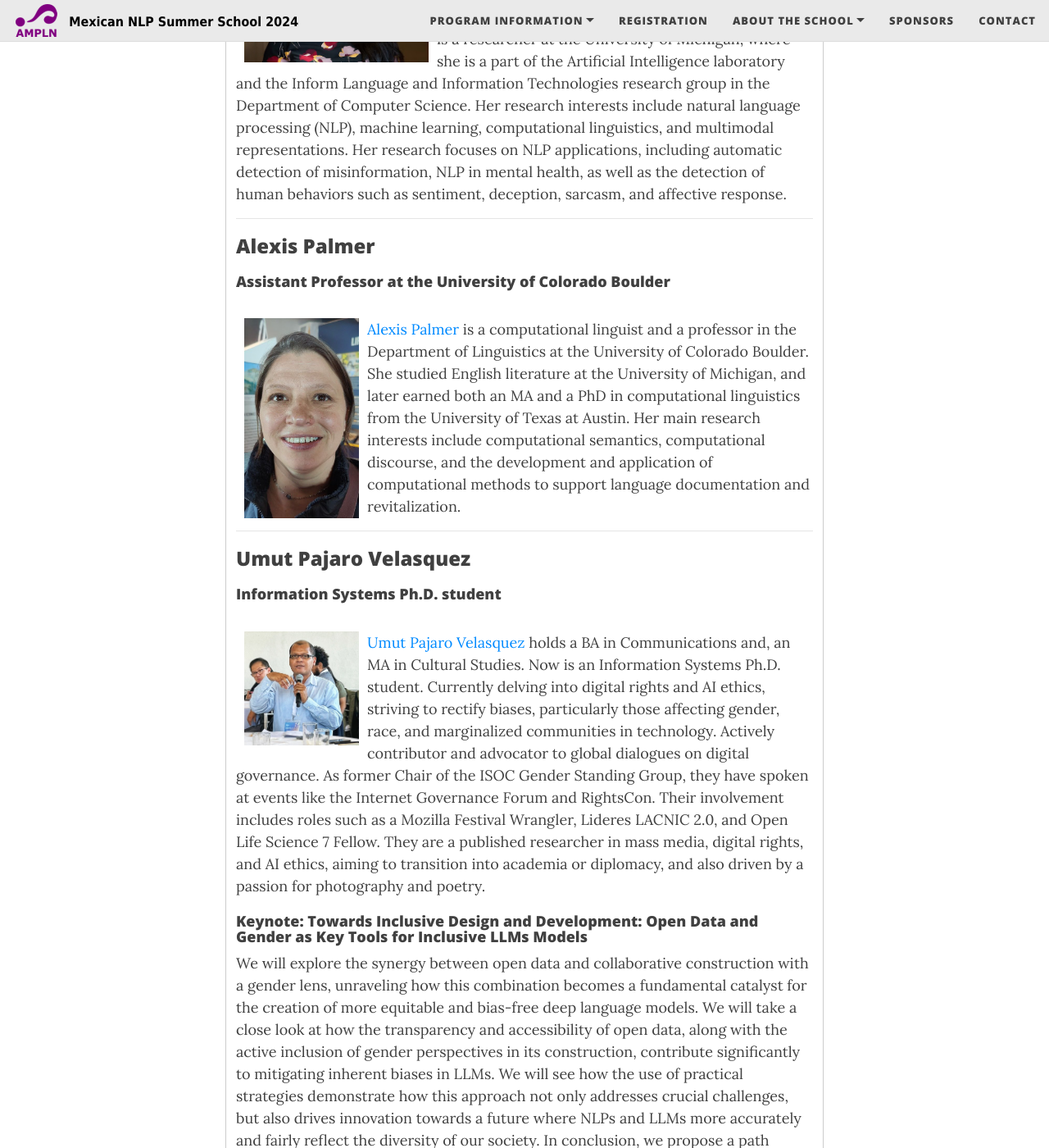
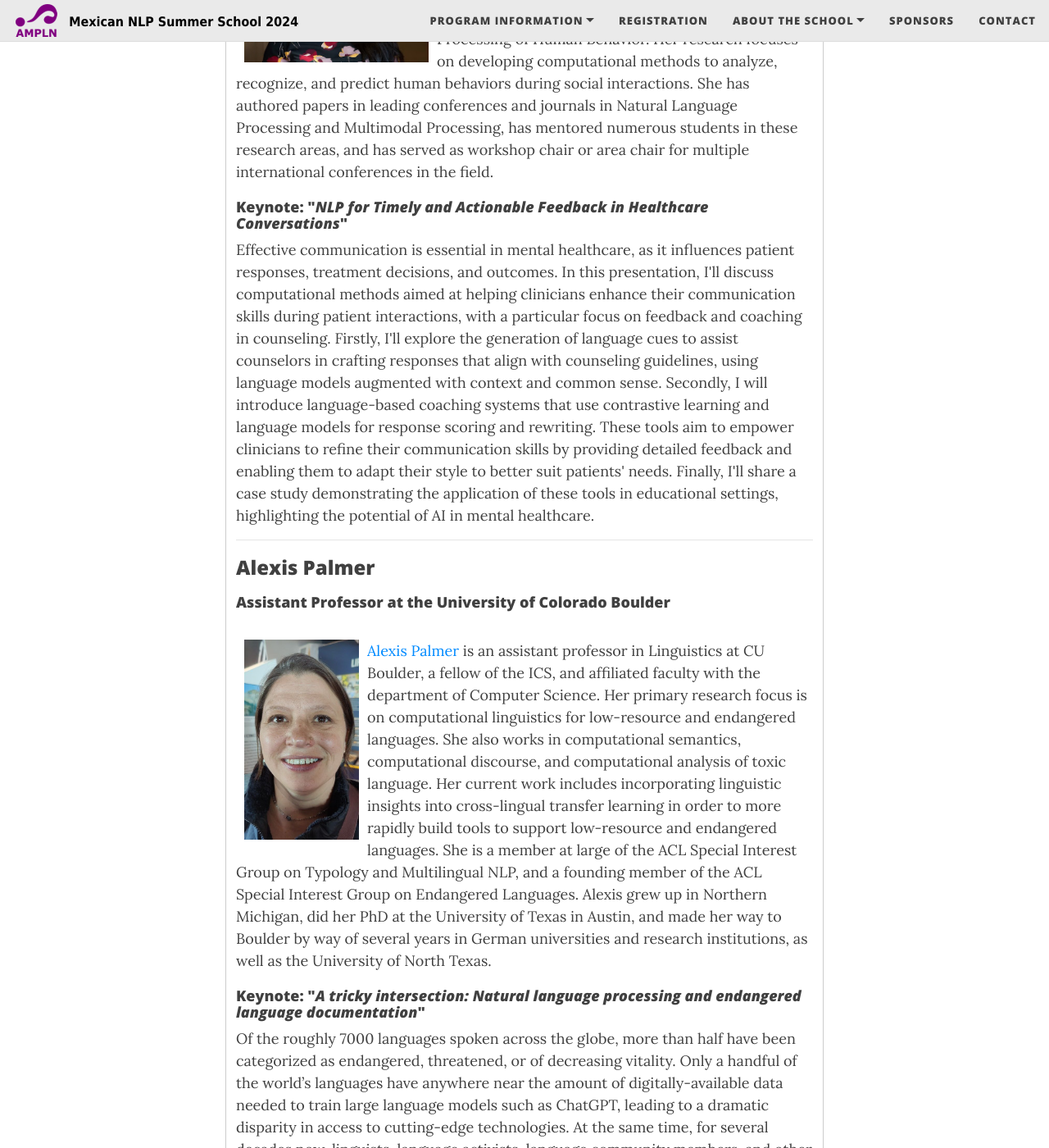
Before and after one commit to ampln/escuelaverano2024, a Jekyll site: the page built from speakers.md, in a window 1280 px wide and 1400 px high, scrolled down 1375 px. Shown: the whole window at 82% size. Built offline with Jekyll 4.4.1, drawn with Linux system fonts in a browser that asks for light colours; nearby versions of some CDN libraries; some of the changed text lies outside the part shown.

Commit message:
added abstracts for speakers

```diff
--- a/speakers.md
+++ b/speakers.md
@@ -35,7 +35,7 @@
      <a href="https://sudiptakar.info/">Sudipta Kar</a> is a Senior Applied Scientist at Amazon AGI. He received his Ph.D. in Computer Science from the University of Houston in 2020 under the supervision of Thamar Solorio. His doctoral research focused on creative text analysis. Currently, he works on developing intelligent systems to enable seamless proactivity in smart voice assistants such as Alexa. His research interests include computational systems for low-resource languages, language models, and information extraction.  He has co-organized multiple natural language processing workshops and shared tasks, including BLP, CALCS, MultiCoNER, and SentiMix. Additionally, in 2023 he led the first NLP hackathon held in Bangladesh.
 		</section>
 		<section id="additional-info">
-      <h4>Tutorial title: The Power of Rewards - Reinforcing Language Models with Reinforcement Learning </h4>
+      <h4>Tutorial title: "<i>The Power of Rewards - Reinforcing Language Models with Reinforcement Learning</i>" </h4>
 	  Language models ranging from BERT to GPT have shown impressive performance on many natural language tasks through first self-supervised pre-training on large text corpora and then fine-tuning on downstream tasks or even with zero-shot or few-shot approaches. These models are also very powerful in solving multiple tasks. However, their capabilities are still limited as they lack a built-in reward signal to directly optimize for the end task objective or align to certain human preferences.On the other hand, Reinforcement Learning (RL) is another area in machine learning which is commonly applied to develop systems that improve over real-time feedback loops (such as games). Because it provides a framework for optimizing goal-directed behavior through rewards. In this tutorial, we will explore how reinforcement learning came into the play of language modeling and suddenly changed the game by reinforcing the representational power of large language models with the ability to more efficiently solve tasks requiring reasoning, planning, and knowledge. We will first provide background on contemporary language models and reinforcement learning fundamentals. Next, we will discuss techniques for applying policy gradient methods to fine-tune language models to maximize rewards from an environment. Attendees will learn how to practically apply RL to language tasks, understand tradeoffs between different algorithms, and gain insight into state-of-the-art research in this emerging field.
 		</section>
 		<hr>
@@ -49,7 +49,7 @@
      <a href="https://danaesavi.github.io/">Danae Sánchez Villegas</a> is a postdoctoral researcher at the University of Copenhagen. She holds a Ph.D. and a Master's degree in Computer Science from the University of Sheffield and a Bachelor's degree in Computer Engineering from the Instituto Tecnológico Autónomo de México. Her research interests include multilingual natural language understanding, vision and language modeling, and computational social science. Danae has worked as a Research Associate in the Natural Language Processing Group at the University of Sheffield and as an Applied Scientist Intern at Amazon Alexa.
 		</section>
 		<section id="additional-info">
-      <h4>Tutorial title: Exploring Transformers and Limitations in Language Modeling. </h4>
+      <h4>Tutorial title: "<i>Exploring Transformers and Limitations in Language Modeling</i>" </h4>
       This tutorial explores language modeling techniques in Natural Language Processing (NLP), covering key concepts from traditional approaches to Transformer architectures. Beginning with an introduction to NLP and language modeling, it delves into probabilistic language models and progresses to neural language models, emphasizing the significance of embeddings for semantic representation. Moving on to Transformer models, we will discuss key concepts such as multi-head attention mechanisms, masked language modeling, and encoder models. Additionally, the tutorial addresses the limitations of large language models, providing insights into challenges and considerations for leveraging these models effectively in practical applications.
 		</section>
 		<hr>
@@ -63,7 +63,7 @@
      <a href="https://afaji.github.io/">Alham Fikri Aji</a> is an Assistant Professor at MBZUAI, holding a Ph.D. from the University of Edinburgh's Institute for Language, Cognition, and Computation. His doctoral research, supervised by Dr. Kenneth Heafield and Dr. Rico Sennrich, focused on enhancing the training and inference speed of machine translation. Dr. Aji's current research centers around multilingual, low-resource, and low-compute Natural Language Processing (NLP). His recent work has been in developing diverse multilingual large language models. and multilingual NLP resources, particularly for underrepresented languages, with a specific emphasis on Indonesian. He has worked at Amazon, Google, and Apple in the past.
 		</section>
 		<section id="additional-info">
-      <h4>Tutorial title: Training Lightweight Model via Knowledge Distillation and Parameter Efficient Finetuning </h4>
+      <h4>Tutorial title: "<i>Training Lightweight Model via Knowledge Distillation and Parameter Efficient Finetuning</i>" </h4>
 	  Language models can be resource-hungry and prohibitive to train and deploy for many people due to a lack of proper computing resources. In this tutorial, we delve into how to build smaller, more lightweight models without sacrificing quality via knowledge distillation. Additionally, we delve into training your model with less memory usage through parameter-efficient finetuning. In this tutorial, we will delve into the hands-on implementation. It is ideal for those just delving into the field of AI/NLP.
 		</section>
 	<hr>
@@ -76,7 +76,7 @@
 		<a href="https://sites.google.com/site/victormijangoscruz/">Víctor Mijangos de la Cruz</a> is a Full-Time Professor at the Faculty of Sciences, where he teaches subjects related to Artificial Intelligence, Neural Networks, and Computational Linguistics. In addition to teaching, he develops research projects aimed at exploring inductive biases in neural networks and the application of deep learning models for the development of technologies in indigenous languages. His interests lie in the study of the capabilities and limitations of deep learning, computational linguistics, and the creation of technologies for indigenous languages, particularly in the Otomí language.
 		</section>
 		<section id="additional-info">
-      <h4>Tutorial title: Introduction to Attention Mechanisms in Transformers.</h4>
+      <h4>Tutorial title: "<i>Introduction to Attention Mechanisms in Transformers</i>"</h4>
 	  Attention layers are currently central mechanisms in language models. Transformers, which represent the state of the art in this field, rely on the use of attention layers in combination with other strategies. Attention has also been used in models based on sequence-to-sequence recurrent networks, providing significant improvements in natural language processing tasks such as machine translation and text generation. Understanding how these mechanisms work is essential to comprehend current language models. This workshop aims to present a first approach to the attention mechanisms used in neural networks. Firstly, the basic theoretical concepts to understand attention and its operation will be presented, other attention mechanisms, mainly sparse attention, will be reviewed, and the relationship of attention with auto-encoded and auto-regressive language models will be discussed. Finally, its relationship with other mechanisms such as convolutional layers and graph layers, highlighting their advantages and disadvantages, will be addressed.
 Secondly, the technical principles for the implementation of attention mechanisms in Pytorch and their incorporation within the architecture of Transformers will be covered.
 		</section>
@@ -94,7 +94,7 @@
      	<a href="https://cs.stanford.edu/~diyiy/">Diyi Yang</a> is an assistant professor in the Computer Science Department at Stanford University, also affiliated with the Stanford NLP Group, Stanford HCI Group and Stanford Human Centered AI Institute. Her research focuses on human-centered natural language processing and computational social science.  She is a recipient of  IEEE “AI 10 to Watch” (2020), Microsoft Research Faculty Fellowship (2021),  NSF CAREER Award (2022), an ONR Young Investigator Award (2023), and a Sloan Research Fellowship (2024).   Her work has received multiple paper awards or nominations at top NLP and HCI conferences, (e.g., Best Paper Honorable Mention at ICWSM 2016, Best Paper Honorable Mention at SIGCHI 2019, and Outstanding Paper at ACL 2022).
 		</section>
 		<section id="additional-info">
-      <h4>Keynote: Human Centered NLP for Positive Impact</h4>
+	<h4>Keynote: "<i>Human Centered NLP for Positive Impact</i>"</h4>
 	  Large language models have revolutionized the way humans interact with AI systems, transforming a wide range of fields and disciplines. However, there is a growing amount of evidence and concern about the negative aspects of NLP systems such as biases and the lack of input from users. How can we build NLP systems that are more aware of human factors?  In this talk, we will present two case studies on how human-centered design can be leveraged to build responsible NLP applications. The first one presents a participatory design approach to develop dialect-inclusive language tools and adaptation techniques for low-resourced language and dialect. The second part looks at social skill training with LLMs by demonstrating how we use LLMs to teach conflict resolution skills through simulated practice. We conclude by discussing how human-AI interaction via LLMs can empower individuals and foster positive change.
 		</section>
 	<hr>
@@ -105,8 +105,14 @@
       <br />
 			<!-- Headshot image -->
 			<img width="225" id="bio-image" src="{{'/assets/images/speakers/speaker_veronica_perez.jpeg'| relative_url }}" align="left" alt="Veronica Perez Rosas" hspace="10" />
-     <a href="https://vrncapr.engin.umich.edu/">Veronica Perez Rosas</a> obtained her Ph.D. in Computer Science and Engineering from the University of North Texas in 2014. She is a Level I Researcher recognized by the National System of Researchers. Currently, she is a researcher at the University of Michigan, where she is a part of the Artificial Intelligence laboratory and the Inform Language and Information Technologies research group in the Department of Computer Science. Her research interests include natural language processing (NLP), machine learning, computational linguistics, and multimodal representations. Her research focuses on NLP applications, including automatic detection of misinformation, NLP in mental health, as well as the detection of human behaviors such as sentiment, deception, sarcasm, and affective response.
+     <a href="https://vrncapr.engin.umich.edu/">Veronica Perez Rosas</a> is an Assistant Research Scientist at the University of Michigan. Her research interests include Natural Language Processing, Machine Learning,  Affect Recognition, and Multimodal Processing of Human Behavior. Her research focuses on developing computational methods to analyze, recognize, and predict human behaviors during social interactions. She has authored papers in leading conferences and journals in Natural Language Processing and Multimodal Processing, has mentored numerous students in these research areas, and has served as workshop chair or area chair for multiple international conferences in the field.
 	 </section>
+	 <section id="additional-info">
+	 <h4>Keynote: "<i>NLP for Timely and Actionable Feedback in Healthcare Conversations</i>"</h4>
+	  Effective communication is essential in mental healthcare,
+	  as it influences patient responses, treatment decisions, and outcomes.
+	  In this presentation, I'll discuss computational methods aimed at helping clinicians enhance their communication skills during patient interactions, with a particular focus on feedback and coaching in counseling. Firstly, I'll explore the generation of language cues to assist counselors in crafting responses that align with counseling guidelines, using language models augmented with context and common sense. Secondly, I will introduce language-based coaching systems that use contrastive learning and language models for response scoring and rewriting. These tools aim to empower clinicians to refine their communication skills by providing detailed feedback and enabling them to adapt their style to better suit patients' needs. Finally, I'll share a case study demonstrating the application of these tools in educational settings, highlighting the potential of AI in mental healthcare.
+		</section>
 	 <hr>
 	<section id="main-bio">
 			<!-- h2: Tier-2 Headline (Not as important as the h1 header, but more than one allowed). -->
@@ -115,7 +121,12 @@
       <br />
 			<!-- Headshot image -->
 			<img width="140" id="bio-image" src="{{'/assets/images/speakers/speaker_alexis.png'| relative_url }}" align="left" alt="Alexis Palmer" hspace="10" />
-     	<a href="https://alexispalmer.github.io/">Alexis Palmer</a> is a computational linguist and a professor in the Department of Linguistics at the University of Colorado Boulder. She studied English literature at the University of Michigan, and later earned both an MA and a PhD in computational linguistics from the University of Texas at Austin. Her main research interests include computational semantics, computational discourse, and the development and application of computational methods to support language documentation and revitalization.
+     	<a href="https://lecs-lab.github.io/">Alexis Palmer</a> is an assistant professor in Linguistics at CU Boulder, a fellow of the ICS, and affiliated faculty with the department of Computer Science. Her primary research focus is on computational linguistics for low-resource and endangered languages. She also works in computational semantics, computational discourse, and computational analysis of toxic language. Her current work includes incorporating linguistic insights into cross-lingual transfer learning in order to more rapidly build tools to support low-resource and endangered languages. She is a member at large of the ACL Special Interest Group on Typology and Multilingual NLP, and a founding member of the ACL Special Interest Group on Endangered Languages. Alexis grew up in Northern Michigan, did her PhD at the University of Texas in Austin, and made her way to Boulder by way of several years in German universities and research institutions, as well as the University of North Texas.
+		</section>
+		<section id="additional-info">
+		<!-- <h4>Keynote: </h4> -->
+      <h4>Keynote: "<i>A tricky intersection: Natural language processing and endangered language documentation</i>"</h4>
+	  Of the roughly 7000 languages spoken across the globe, more than half have been categorized as endangered, threatened, or of decreasing vitality. Only a handful of the world’s languages have anywhere near the amount of digitally-available data needed to train large language models such as ChatGPT, leading to a dramatic disparity in access to cutting-edge technologies. At the same time, for several decades now, linguists, language activists, language community members, and other researchers have recognized language endangerment as a pressing issue and have devoted considerable time to the incredibly time-consuming work of language documentation and revitalization. And yet, as a field, we have not yet realized the potential of natural language processing (NLP) technologies to support language documentation, description, and revitalization. In this talk, I will discuss some of the structural barriers inherent to the intersection of NLP and endangered language documentation, as well as some important ethical considerations that arise at this intersection. I will also present our work on developing models to partially automate the complex linguistic analysis work involved with producing interlinear glossed text, an important format in language documentation.
 		</section>
 	<hr>
 	<section id="main-bio">
@@ -128,7 +139,7 @@
      	<a href="https://twitter.com/umutpajaro">Umut Pajaro Velasquez</a> holds a BA in Communications and, an MA in Cultural Studies. Now is an Information Systems Ph.D. student. Currently delving into digital rights and AI ethics, striving to rectify biases, particularly those affecting gender, race, and marginalized communities in technology. Actively contributor and advocator to global dialogues on digital governance. As former Chair of the ISOC Gender Standing Group, they have spoken at events like the Internet Governance Forum and RightsCon. Their involvement includes roles such as a Mozilla Festival Wrangler, Lideres LACNIC 2.0, and Open Life Science 7 Fellow. They are a published researcher in mass media, digital rights, and AI ethics, aiming to transition into academia or diplomacy, and also driven by a passion for photography and poetry.
 		</section>
 		<section id="additional-info">
-      <h4>Keynote: Towards Inclusive Design and Development: Open Data and Gender as Key Tools for Inclusive LLMs Models</h4>
+		<h4>Keynote: "<i>Towards Inclusive Design and Development: Open Data and Gender as Key Tools for Inclusive LLMs Models</i>"</h4>
 	  We will explore the synergy between open data and collaborative construction with a gender lens, unraveling how this combination becomes a fundamental catalyst for the creation of more equitable and bias-free deep language models. We will take a close look at how the transparency and accessibility of open data, along with the active inclusion of gender perspectives in its construction, contribute significantly to mitigating inherent biases in LLMs. We will see how the use of practical strategies demonstrate how this approach not only addresses crucial challenges, but also drives innovation towards a future where NLPs and LLMs more accurately and fairly reflect the diversity of our society. In conclusion, we propose a path towards collaboratively building a more inclusive and equitable technological future.
 		</section>
 	<hr>
```
Also changed, not shown: program.md (+2 -2 lines), 3 other files.
